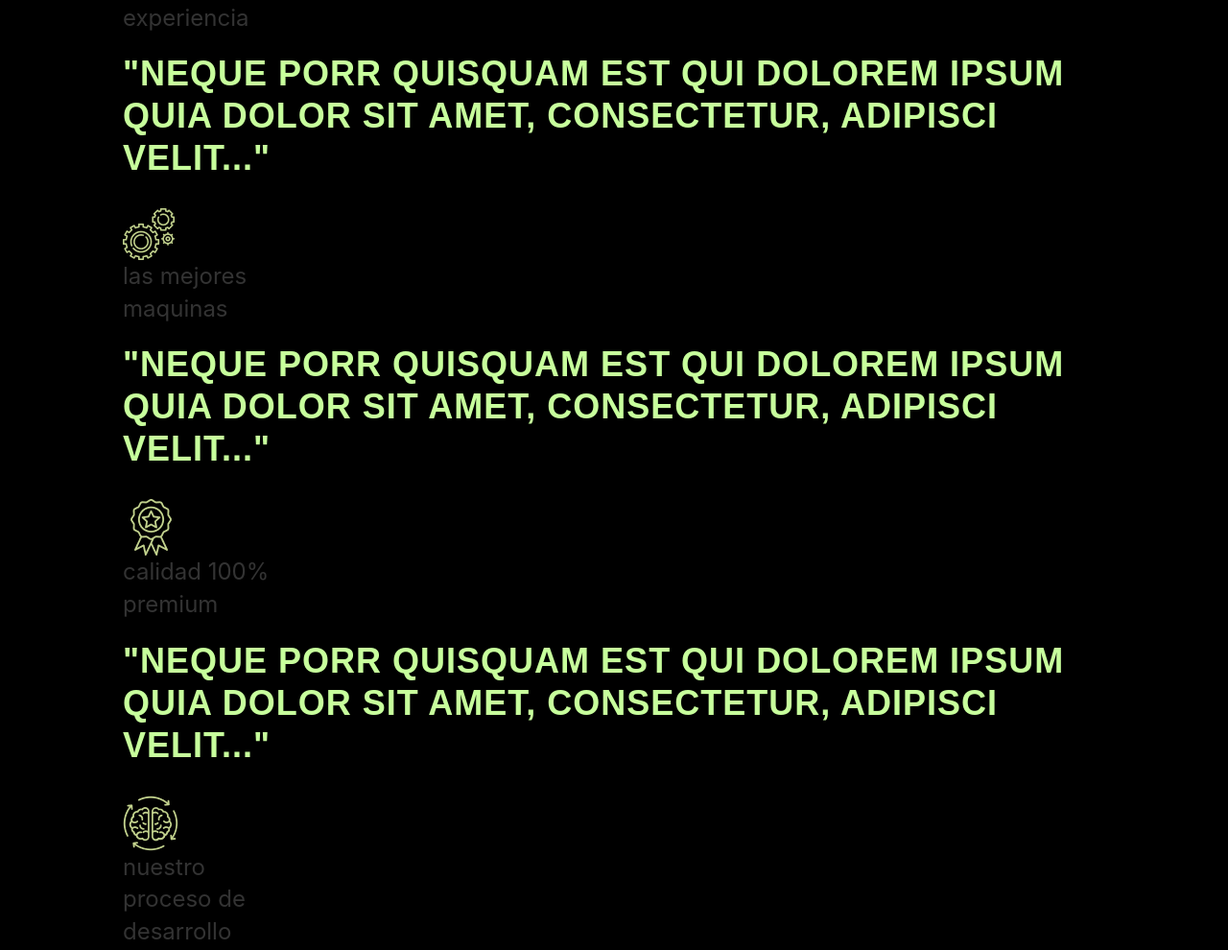
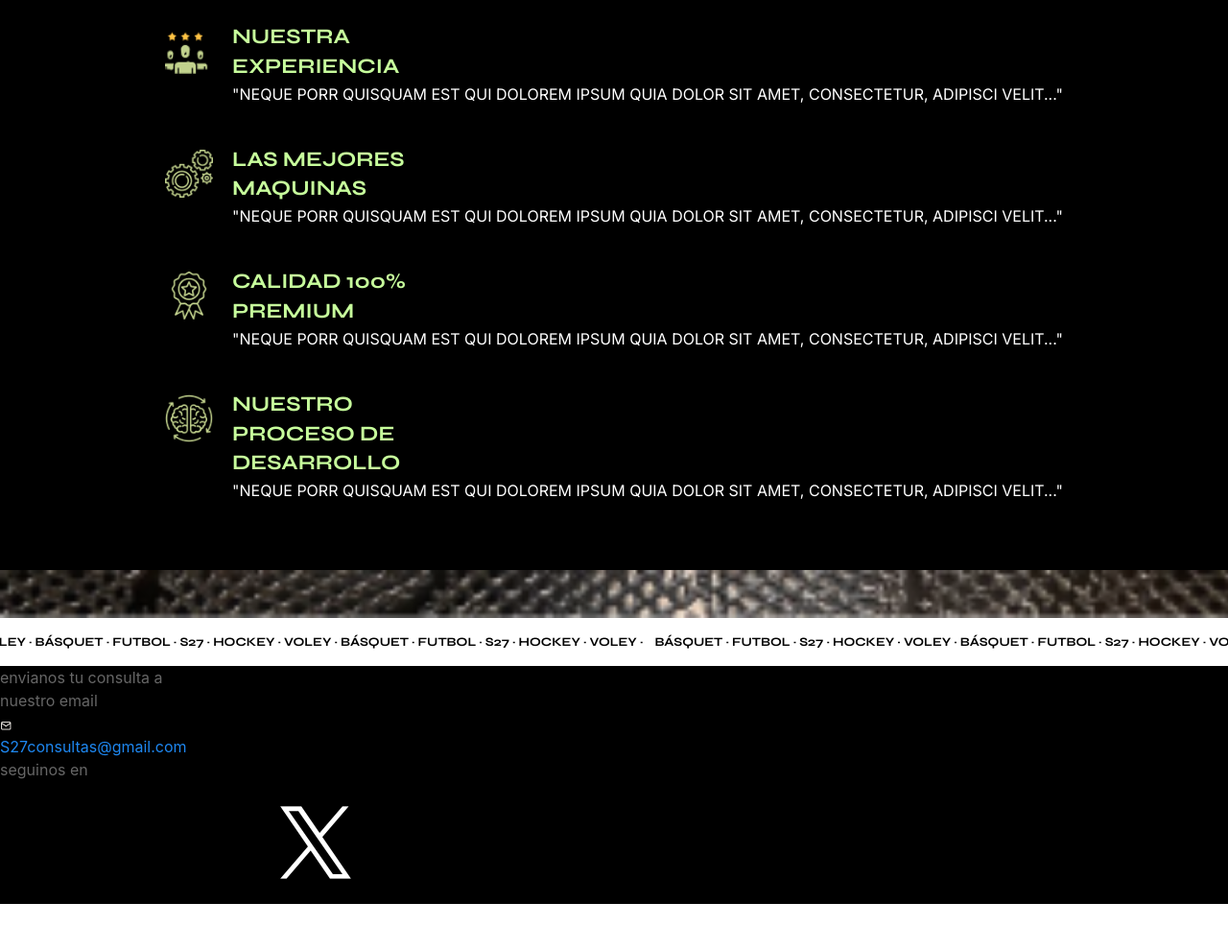
Before and after one commit to RoccoParrella/S27-WEB, a plain HTML site: page index.html in a window 1280 px wide. Shown: the part 4471-5461 px from the top of the page at 96% size. After the commit the page ends 5413 px from the top, so only its background shows below. Drawn offline with nearby package versions, Linux system fonts and the light colour scheme.

Commit message:
Update styles for third and fourth sections

```diff
--- a/index.html
+++ b/index.html
@@ -343,7 +343,7 @@
                             <img class="img-dev" src="./public/img/dev-1.png" alt="">
                             <div class="display-flex">
                                 <h3 class="title-dev">nuestra<br>experiencia</h3>
-                                <p class="text-dev">"Neque porr quisquam est qui dolorem ipsum quia dolor sit amet,
+                                <p class="d-card">"Neque porr quisquam est qui dolorem ipsum quia dolor sit amet,
                                     consectetur, adipisci
                                     velit..."</p>
                             </div>
@@ -352,7 +352,7 @@
                             <img class="img-dev" src="./public/img/dev-2.png" alt="">
                             <div class="display-flex">
                                 <h3 class="title-dev">las mejores<br>maquinas</h3>
-                                <p class="text-dev">"Neque porr quisquam est qui dolorem ipsum quia dolor sit amet,
+                                <p class="d-card">"Neque porr quisquam est qui dolorem ipsum quia dolor sit amet,
                                     consectetur, adipisci
                                     velit..."</p>
                             </div>
@@ -363,7 +363,7 @@
                             <img class="img-dev" src="./public/img/dev-3.png" alt="">
                             <div class="display-flex">
                                 <h3 class="title-dev">calidad 100%<br>premium</h3>
-                                <p class="text-dev">"Neque porr quisquam est qui dolorem ipsum quia dolor sit amet,
+                                <p class="d-card">"Neque porr quisquam est qui dolorem ipsum quia dolor sit amet,
                                     consectetur, adipisci
                                     velit..."</p>
                             </div>
@@ -372,7 +372,7 @@
                             <img class="img-dev" src="./public/img/dev-4.png" alt="">
                             <div class="display-flex">
                                 <h3 class="title-dev">nuestro<br>proceso de<br>desarrollo</h3>
-                                <p class="text-dev">"Neque porr quisquam est qui dolorem ipsum quia dolor sit amet,
+                                <p class="d-card">"Neque porr quisquam est qui dolorem ipsum quia dolor sit amet,
                                     consectetur, adipisci
                                     velit..."</p>
                             </div>
@@ -383,6 +383,57 @@
             </div>
         </div>
 
+        <div class="container-words-snake">
+            <div class="container-snake">
+                <img class="img-snake" src="./public/img/snake-2.png" alt="">
+            </div>
+            <div class="container-words">
+                <div class="scroll">
+                    <div class="rightToLeft">
+                        <p>básquet · futbol · s27 · hockey · voley · básquet · futbol · s27 ·
+                            hockey · voley · básquet · futbol · s27 · hockey · voley ·</p>
+                        <p id='scroll'>básquet · futbol · s27 · hockey · voley · básquet · futbol · s27 ·
+                            hockey · voley · básquet · futbol · s27 · hockey · voley ·</p>
+                    </div>
+                </div>
+            </div>
+        </div>
+
+
+        <footer>
+            <div class="div-footer">
+                <div class="sub-div-footer">
+                    <div>
+                        <p>envianos tu consulta a <br>nuestro email</p>
+                        <div class="">
+                            <a href="mailto:S27consultas@gmail.com">
+                            <img src="/public/img/logo_mail.png" alt="">
+                            <p>S27consultas@gmail.com</p>
+                            </a>
+                        </div>
+                    </div>
+
+                    <div>
+                        <p>seguinos en</p>
+                        <div>
+                            <a class="a-footer" href="https://www.facebook.com/profile.php?id=100090422986695">
+                                <img class="img-footer-social" src="/public/img/logo_facebook.png" alt="">
+                            </a>
+                            <a class="a-footer" href="https://www.instagram.com/s27medias_/">
+                                <img class="img-footer-social" src="/public/img/logo_instagram.png" alt="">
+                            </a>
+                            <a class="a-footer" href="#">
+                                <img class="img-footer-social" src="./public/img/logo_x.png" alt="">
+                            </a>
+                        </div>
+                    </div>
+                </div>
+
+                <div class="sub-div-footer">
+
+                </div>
+            </div>
+        </footer>
 
     </main>
 
--- a/public/css/style.css
+++ b/public/css/style.css
@@ -518,3 +518,52 @@ nav {
 .img-qr{
     width: 150px;
 }
+
+.div-dev{
+    display: flex;
+    flex-direction: column;
+    align-items: center;
+    justify-content: space-between;
+    width: 100%;
+    margin: 80px 0 0;
+}
+
+.dev-card{
+    display: flex;
+    flex-direction: row;
+    align-items: start;
+    justify-content: center;
+    width: 100%;
+    padding: 20px 0;
+}
+
+.title-dev{
+    font-family: 'Syne', sans-serif;
+    font-weight: bold;
+    text-transform: uppercase;
+    font-size: 22px;
+    color: #C7FF9C;
+    margin: 0;
+}
+
+.img-dev{
+    height: 50px;
+    object-fit: cover;
+    aspect-ratio: 1 / 1;
+    margin: 5px 20px 0 0;
+}
+
+.d-card{
+    font-family: 'Inter', sans-serif;
+    font-weight: normal;
+    text-transform: uppercase;
+    font-size: 16px;
+    color: rgb(255, 255, 255);
+    line-height: 26px;
+}
+
+/* footer */
+
+footer{
+    background-color: #000000;
+}
```
Also changed, not shown: public/img/logo_facebook.png (added), public/img/logo_instagram.png (added), public/img/logo_mail.png (added), public/img/logo_x.png (added).
